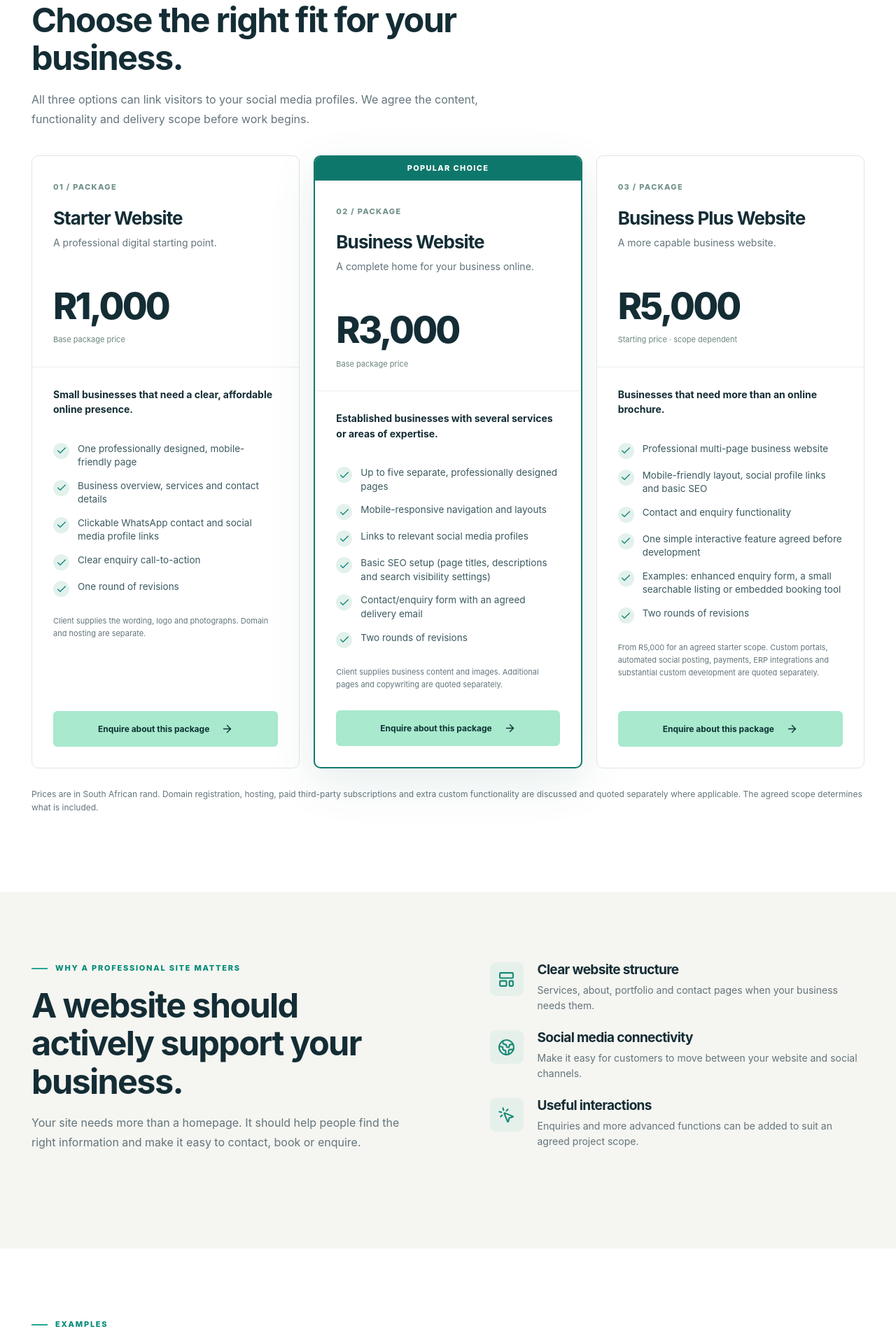
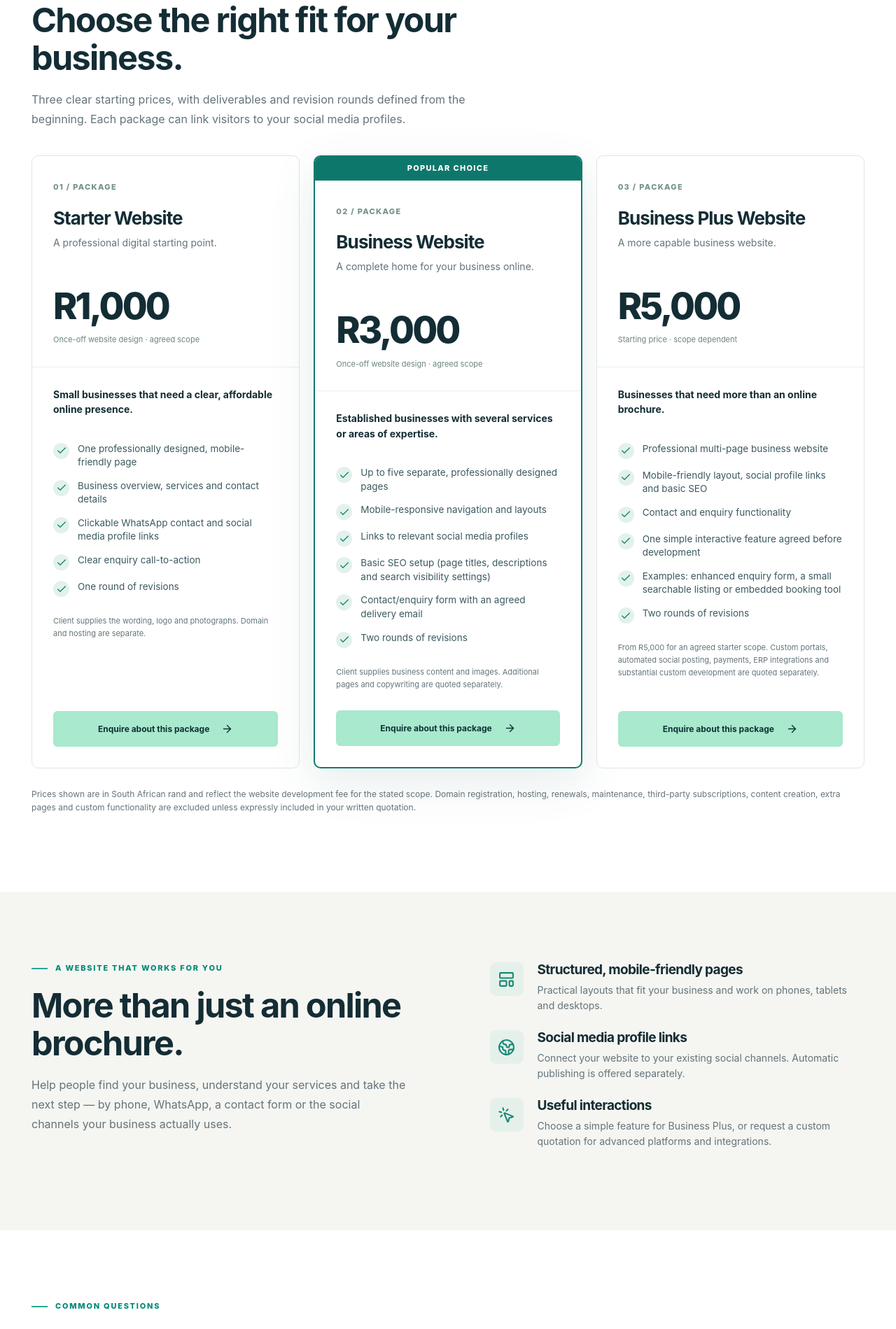
Before and after one commit to andrevercuiel/vercuielconsulting, a Next.js app: page /websites in a window 1280 px wide. Shown: the part 800-2699 px from the top of the page at 70% size. Built offline with nearby package versions, Linux system fonts and the light colour scheme.

Commit message:
Refine pricing page with clear package deliverables, exclusions and FAQ

```diff
--- a/app/websites/page.jsx
+++ b/app/websites/page.jsx
@@ -1,31 +1,154 @@
-import { ArrowUpRight, CheckCircle2, Globe2, LayoutTemplate, MousePointerClick } from "lucide-react";
+import { ArrowUpRight, Globe2, LayoutTemplate, MousePointerClick } from "lucide-react";
 import { packages } from "@/lib/content";
-import { CTA, PageHero, SectionHead, PrimaryLink, CheckItem, TextLink } from "@/components/Elements";
+import { CTA, PageHero, SectionHead, PrimaryLink, CheckItem } from "@/components/Elements";
 
 export const metadata = {
   title: "Website Development & Pricing",
-  description: "Professional website packages in South Africa: one-page websites R1,000, multi-page websites R3,000 and interactive websites from R5,000, with social media links."
+  description: "Affordable South African website design: Starter one-page website R1,000, Business website up to five pages R3,000 and Business Plus website from R5,000. Hosting quoted separately."
 };
 
+const questions = [
+  {
+    question: "Are domain registration and hosting included?",
+    answer: "No. Domain registration, website hosting, renewals and ongoing maintenance are separate from the once-off design price. We can help you choose the appropriate hosting option and provide a quotation before you commit."
+  },
+  {
+    question: "Will my website automatically post to Facebook or Instagram?",
+    answer: "All packages can include clickable links to your social media profiles. Automatic publishing, social media advertising and integrations with social media platforms are different services and are quoted separately."
+  },
+  {
+    question: "What do you mean by a revision round?",
+    answer: "A revision round is one consolidated set of changes to the design and content already agreed for your project. New pages, a change of project scope or additional functionality are quoted separately."
+  },
+  {
+    question: "What do I need to provide?",
+    answer: "You provide your business information, logo, text, photographs and social media profile links. We can discuss copywriting, photography or additional content work separately if you need assistance."
+  },
+  {
+    question: "What is included in the interactive website price?",
+    answer: "The Business Plus website starts at R5,000 and includes one straightforward interactive feature chosen and agreed during scoping. Bespoke customer portals, complex searchable databases, online payments, ERP integration and custom automations require a separate quotation."
+  },
+  {
+    question: "Does basic SEO guarantee that I will appear first on Google?",
+    answer: "No. Basic SEO covers the technical foundations such as meaningful page titles and descriptions, mobile usability and basic search visibility settings. Rankings, ongoing search marketing and paid advertising are separate services."
+  }
+];
+
 export default function WebsitesPage() {
-  return <><PageHero eyebrow="Website development & pricing" title={<>Professional websites. <em>Clear pricing.</em></>} description="We build modern websites that are easy to navigate, work on mobile and connect customers to your business. Choose a one-page presence, a complete multi-page website or an interactive digital experience."><PrimaryLink href="/contact">Request a website</PrimaryLink></PageHero>
+  return (
+    <>
+      <PageHero
+        eyebrow="Website development & pricing"
+        title={<>Professional websites. <em>Clear pricing.</em></>}
+        description="A quality website should be affordable, easy to use and suited to your business. Start with a one-page website, grow into a five-page business site or add agreed interactive features."
+      >
+        <PrimaryLink href="/contact">Request a website</PrimaryLink>
+      </PageHero>
+
       <section className="section">
-      <div className="container"><SectionHead eyebrow="Website packages" title="Choose the right fit for your business." description="All three options can link visitors to your social media profiles. We agree the content, functionality and delivery scope before work begins."/>
+        <div className="container">
+          <SectionHead
+            eyebrow="Website packages"
+            title="Choose the right fit for your business."
+            description="Three clear starting prices, with deliverables and revision rounds defined from the beginning. Each package can link visitors to your social media profiles."
+          />
           <div className="pricing-grid">
-        {packages.map((pkg,i)=><article className={pkg.highlighted ? "pricing-card featured" : "pricing-card"} key={pkg.name}>
+            {packages.map((pkg, i) => (
+              <article className={pkg.highlighted ? "pricing-card featured" : "pricing-card"} key={pkg.name}>
                 {pkg.highlighted && <div className="price-ribbon">Popular choice</div>}
-          <div className="price-top"><span className="pricing-index">0{i+1} / PACKAGE</span><h3>{pkg.name}</h3><p>{pkg.line}</p><div className="price-value">{pkg.price}</div><span className="pricing-context">{i === 2 ? "Starting price · scope dependent" : "Base package price"}</span></div>
-          <div className="pricing-body"><div className="pricing-ideal">{pkg.ideal}</div><ul className="check-list">{pkg.details.map(d=><CheckItem key={d}>{d}</CheckItem>)}</ul><p className="pricing-note">{pkg.note}</p></div>
-          <div className="pricing-bottom"><PrimaryLink href="/contact">Enquire about this package</PrimaryLink></div>
-        </article>)}
+                <div className="price-top">
+                  <span className="pricing-index">0{i + 1} / PACKAGE</span>
+                  <h3>{pkg.name}</h3>
+                  <p>{pkg.line}</p>
+                  <div className="price-value">{pkg.price}</div>
+                  <span className="pricing-context">{i === 2 ? "Starting price · scope dependent" : "Once-off website design · agreed scope"}</span>
                 </div>
-      <p className="pricing-disclaimer">Prices are in South African rand. Domain registration, hosting, paid third-party subscriptions and extra custom functionality are discussed and quoted separately where applicable. The agreed scope determines what is included.</p>
+                <div className="pricing-body">
+                  <div className="pricing-ideal">{pkg.ideal}</div>
+                  <ul className="check-list">
+                    {pkg.details.map((detail) => <CheckItem key={detail}>{detail}</CheckItem>)}
+                  </ul>
+                  <p className="pricing-note">{pkg.note}</p>
+                </div>
+                <div className="pricing-bottom">
+                  <PrimaryLink href="/contact">Enquire about this package</PrimaryLink>
+                </div>
+              </article>
+            ))}
+          </div>
+          <p className="pricing-disclaimer">
+            Prices shown are in South African rand and reflect the website development fee for the stated scope.
+            Domain registration, hosting, renewals, maintenance, third-party subscriptions, content creation,
+            extra pages and custom functionality are excluded unless expressly included in your written quotation.
+          </p>
         </div>
       </section>
-    <section className="section section-sand"><div className="container split-feature">
-      <div><SectionHead eyebrow="Why a professional site matters" title="A website should actively support your business." description="Your site needs more than a homepage. It should help people find the right information and make it easy to contact, book or enquire."/></div>
-      <div className="value-stacks"><div><span><LayoutTemplate size={25}/></span><div><h3>Clear website structure</h3><p>Services, about, portfolio and contact pages when your business needs them.</p></div></div><div><span><Globe2 size={25}/></span><div><h3>Social media connectivity</h3><p>Make it easy for customers to move between your website and social channels.</p></div></div><div><span><MousePointerClick size={25}/></span><div><h3>Useful interactions</h3><p>Enquiries and more advanced functions can be added to suit an agreed project scope.</p></div></div></div>
-    </div></section>
-    <section className="section"><div className="container"><SectionHead eyebrow="Examples" title="More than just a page on the internet." description="Explore real websites and a community platform."/><div className="examples-bar"><a href="https://townhub.co.za" target="_blank" rel="noopener noreferrer">TownHub <ArrowUpRight size={18}/></a><a href="https://n9karooretreat.odoo.com" target="_blank" rel="noopener noreferrer">N9 Karoo Retreat <ArrowUpRight size={18}/></a><a href="https://aberdeenselfcatering.odoo.com" target="_blank" rel="noopener noreferrer">Aberdeen Self Catering <ArrowUpRight size={18}/></a><a href="https://newdesigns.co.za" target="_blank" rel="noopener noreferrer">New Designs <ArrowUpRight size={18}/></a></div></div></section>
-    <CTA eyebrow="Let's build" title="Ready for your new website?" description="Tell us about your business, the pages you need and whether customers should be able to interact with your site."/></>;
+
+      <section className="section section-sand">
+        <div className="container split-feature">
+          <div>
+            <SectionHead
+              eyebrow="A website that works for you"
+              title="More than just an online brochure."
+              description="Help people find your business, understand your services and take the next step — by phone, WhatsApp, a contact form or the social channels your business actually uses."
+            />
+          </div>
+          <div className="value-stacks">
+            <div>
+              <span><LayoutTemplate size={25}/></span>
+              <div><h3>Structured, mobile-friendly pages</h3><p>Practical layouts that fit your business and work on phones, tablets and desktops.</p></div>
+            </div>
+            <div>
+              <span><Globe2 size={25}/></span>
+              <div><h3>Social media profile links</h3><p>Connect your website to your existing social channels. Automatic publishing is offered separately.</p></div>
+            </div>
+            <div>
+              <span><MousePointerClick size={25}/></span>
+              <div><h3>Useful interactions</h3><p>Choose a simple feature for Business Plus, or request a custom quotation for advanced platforms and integrations.</p></div>
+            </div>
+          </div>
+        </div>
+      </section>
+
+      <section className="section">
+        <div className="container">
+          <SectionHead
+            eyebrow="Common questions"
+            title="Know exactly what you are paying for."
+            description="Clear project scope protects your budget and helps us deliver the website you need."
+          />
+          <div className="pricing-faq">
+            {questions.map(({ question, answer }) => (
+              <details key={question} className="pricing-faq-item">
+                <summary>{question}<span aria-hidden="true">+</span></summary>
+                <p>{answer}</p>
+              </details>
+            ))}
+          </div>
+        </div>
+      </section>
+
+      <section className="section section-soft">
+        <div className="container">
+          <SectionHead
+            eyebrow="Examples"
+            title="Websites and platforms with a purpose."
+            description="Explore examples of accommodation websites, professional services and a community platform."
+          />
+          <div className="examples-bar">
+            <a href="https://townhub.co.za" target="_blank" rel="noopener noreferrer">TownHub <ArrowUpRight size={18}/></a>
+            <a href="https://n9karooretreat.odoo.com" target="_blank" rel="noopener noreferrer">N9 Karoo Retreat <ArrowUpRight size={18}/></a>
+            <a href="https://aberdeenselfcatering.odoo.com" target="_blank" rel="noopener noreferrer">Aberdeen Self Catering <ArrowUpRight size={18}/></a>
+            <a href="https://newdesigns.co.za" target="_blank" rel="noopener noreferrer">New Designs <ArrowUpRight size={18}/></a>
+          </div>
+        </div>
+      </section>
+
+      <CTA
+        eyebrow="Let's build"
+        title="Ready for your new website?"
+        description="Tell us about your business, the pages you need and any interactive features you have in mind. We'll confirm the scope and cost before work begins."
+      />
+    </>
+  );
 }
```
Lines whose indentation alone changed are shown as unchanged.
